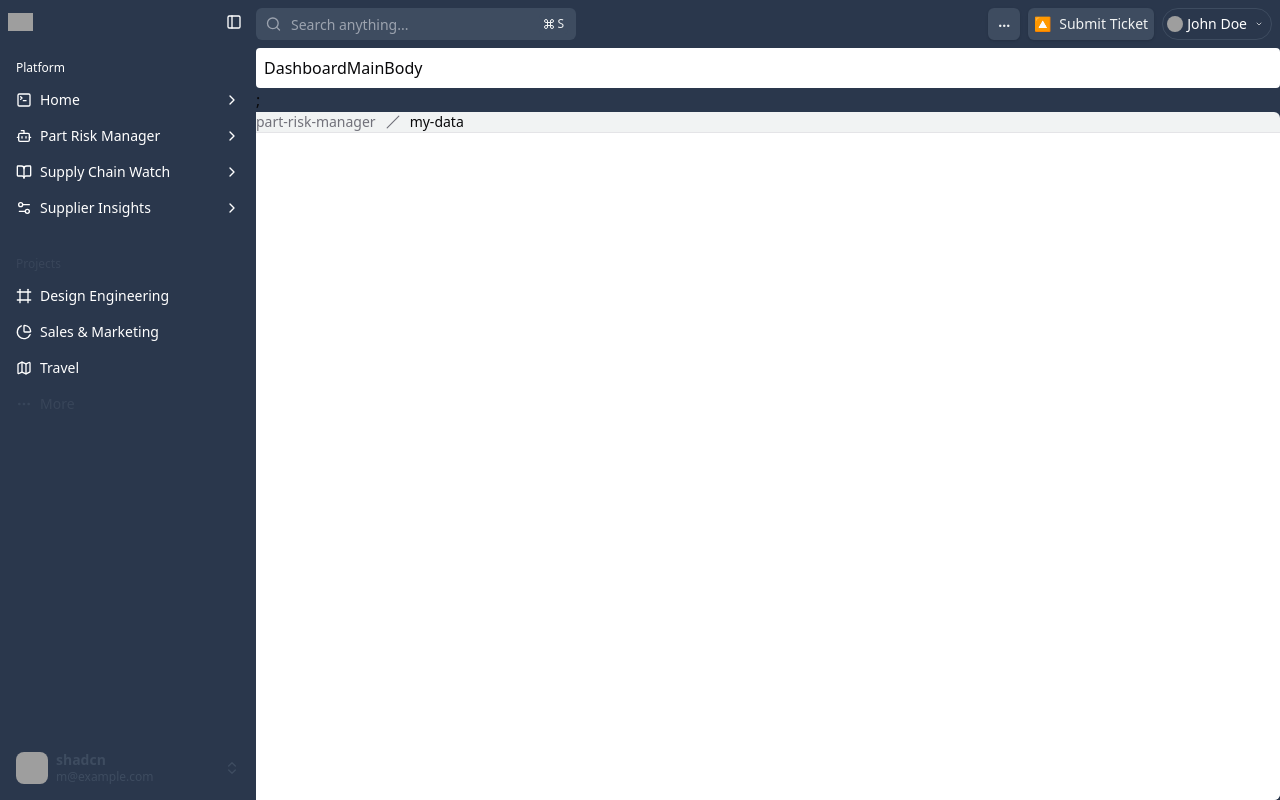
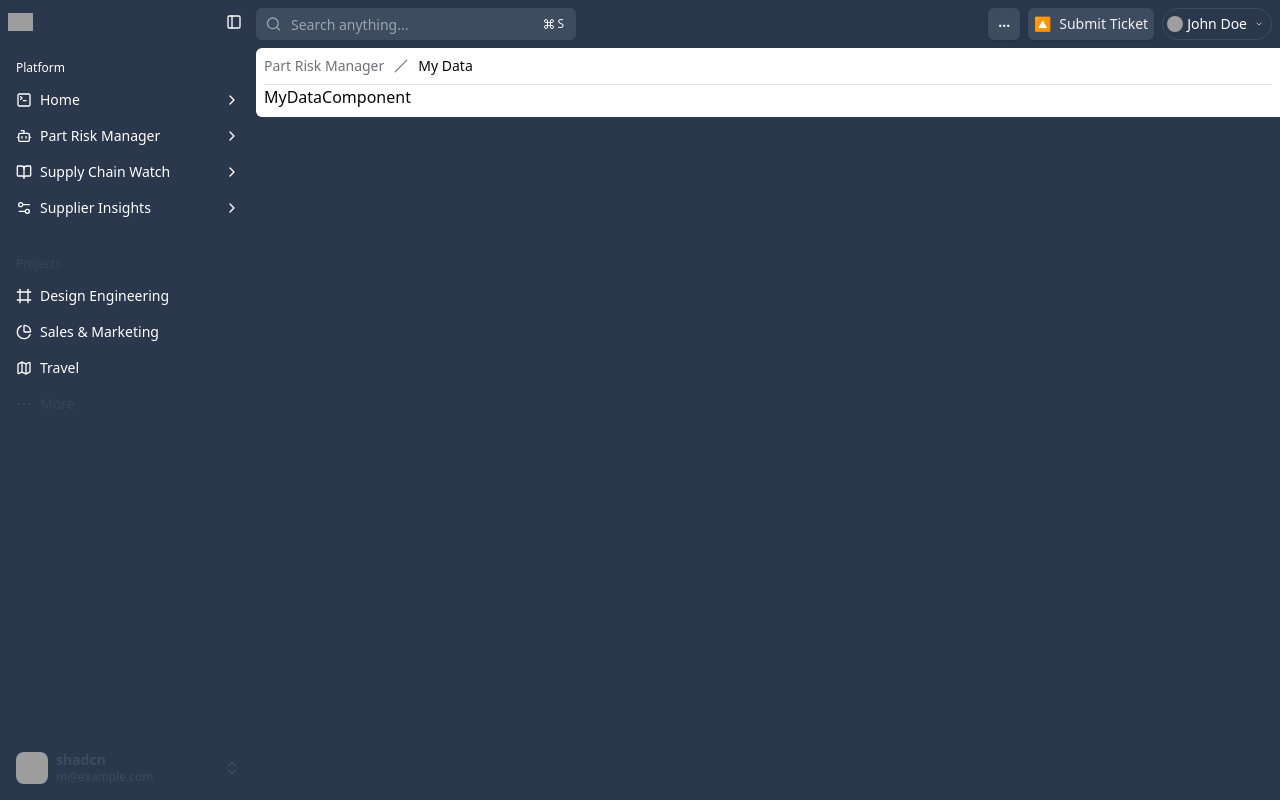
Before and after one commit to aadarsh10c/Z2Dashboard, a React (Vite) app: page /part-risk-manager/my-data in a window 1280 px wide. Built offline with nearby package versions, Linux system fonts and the light colour scheme; grey boxes are pictures that could not be loaded.

Commit message:
refactor: simplify DashboardMainBody, restructure PartRiskMain, and update MyDataComponent import path

```diff
--- a/src/layout/DashboardMainBody/DashboardMainBody.jsx
+++ b/src/layout/DashboardMainBody/DashboardMainBody.jsx
@@ -3,8 +3,6 @@ import AppRouter from "../../util/AppRouter";
 function DashboardMainBody() {
   return (
     <>
-      <div className="bg-secondary p-2 rounded">DashboardMainBody</div>;
-      {/* Header */}
       <AppRouter />
     </>
   );
--- a/src/pages/PageRisk/PartRiskMain.jsx
+++ b/src/pages/PageRisk/PartRiskMain.jsx
@@ -1,26 +1,21 @@
 "use client";
 
 import { useLocation } from "react-router";
-import PropTypes from "prop-types";
+import { BreadcrumbWithCustomSeparator } from "@/util/BreadCrumb";
+import { Outlet } from "react-router";
 import { Separator } from "@/components/ui/separator";
-import { BreadcrumbWithCustomSeparator } from "@/util/BreadCrumb";
-
-export default function PageHeader({ children }) {
+export default function PartRiskMain() {
   const { pathname } = useLocation();
   const paths = pathname.split("/").filter(Boolean);
   return (
-    <div className="w-full flex flex-col h-screen overflow-hidden bg-[hsl(var(--navy-blue-800))]">
-      <div className="flex-1 rounded-r-md bg-[hsl(var(--white-400))] flex flex-col overflow-hidden">
+    <section className="bg-secondary rounded-l-md overflow-hidden p-2">
+      <header className="flex items-center mb-2">
         <BreadcrumbWithCustomSeparator crumbList={paths} />
-        <Separator className="flex-shrink-0" />
-        <div className="flex-1 overflow-y-auto bg-[hsl(var(--white-500))]">
-          {children}
-        </div>
+      </header>
+      <Separator />
+      <div className="flex-1 overflow-y-auto bg-secondary overflow-y-auto">
+        <Outlet />
       </div>
-    </div>
+    </section>
   );
 }
-
-PageHeader.propTypes = {
-  children: PropTypes.node,
-};
--- /dev/null
+++ b/src/pages/PageRisk/SubPages/MyData/MyDataComponent.jsx
@@ -0,0 +1,5 @@
+function MyDataComponent() {
+  return <div>MyDataComponent</div>;
+}
+// the structure of the page top level view is as follows:
+export default MyDataComponent;
--- a/src/pages/PageRisk/SubPages/MyDataComponent.jsx
+++ /dev/null
@@ -1,8 +0,0 @@
-
-function MyDataComponent() {
-  return (
-    <div>MyDateComponent</div>
-  )
-}
-
-export default MyDataComponent
--- a/src/util/AppRouter.jsx
+++ b/src/util/AppRouter.jsx
@@ -6,7 +6,7 @@ import routeConfig from "../lib/MainNavigation.json"
 const componentsMap = {
   HomeComponent: lazy(() => import("../pages/HomeComponent")),
   PartRiskManagerComponent: lazy(() => import("../pages/PageRisk/PartRiskMain")),
-  MyDataComponent: lazy(() => import("../pages/PageRisk/SubPages/MyDataComponent")),
+  MyDataComponent: lazy(() => import("../pages/PageRisk/SubPages/MyData/MyDataComponent")),
   // BasicComponent: lazy(() => import("../pages/BasicComponent")),
   // StrategicSourcingComponent: lazy(() => import("../pages/StrategicSourcingComponent")),
   // EnvComplianceComponent: lazy(() => import("../pages/EnvComplianceComponent")),
--- a/src/util/BreadCrumb.jsx
+++ b/src/util/BreadCrumb.jsx
@@ -17,19 +17,16 @@ export function BreadcrumbWithCustomSeparator({ crumbList }) {
           <>
             <BreadcrumbItem key={index}>
               {index === crumbList.length - 1 ? (
-                <BreadcrumbPage>{crumb}</BreadcrumbPage>
+                <BreadcrumbPage>{formatCrumb(crumb)}</BreadcrumbPage>
               ) : (
-                <BreadcrumbLink
-                  href="#"
-                  disabled
-                >
-                  {crumb}
+                <BreadcrumbLink href="#" disabled>
+                  {formatCrumb(crumb)}
                 </BreadcrumbLink>
               )}
             </BreadcrumbItem>
             {index < crumbList.length - 1 && (
               <BreadcrumbSeparator>
-                <Slash />
+                <Slash size={1} />
               </BreadcrumbSeparator>
             )}
           </>
@@ -39,6 +36,13 @@ export function BreadcrumbWithCustomSeparator({ crumbList }) {
   );
 }
 
+function formatCrumb(crumb) {
+  return crumb
+    .split("-")
+    .map((word) => word.charAt(0).toUpperCase() + word.slice(1))
+    .join(" ");
+}
+
 BreadcrumbWithCustomSeparator.propTypes = {
   crumbList: PropTypes.arrayOf(PropTypes.string).isRequired,
 };
```
